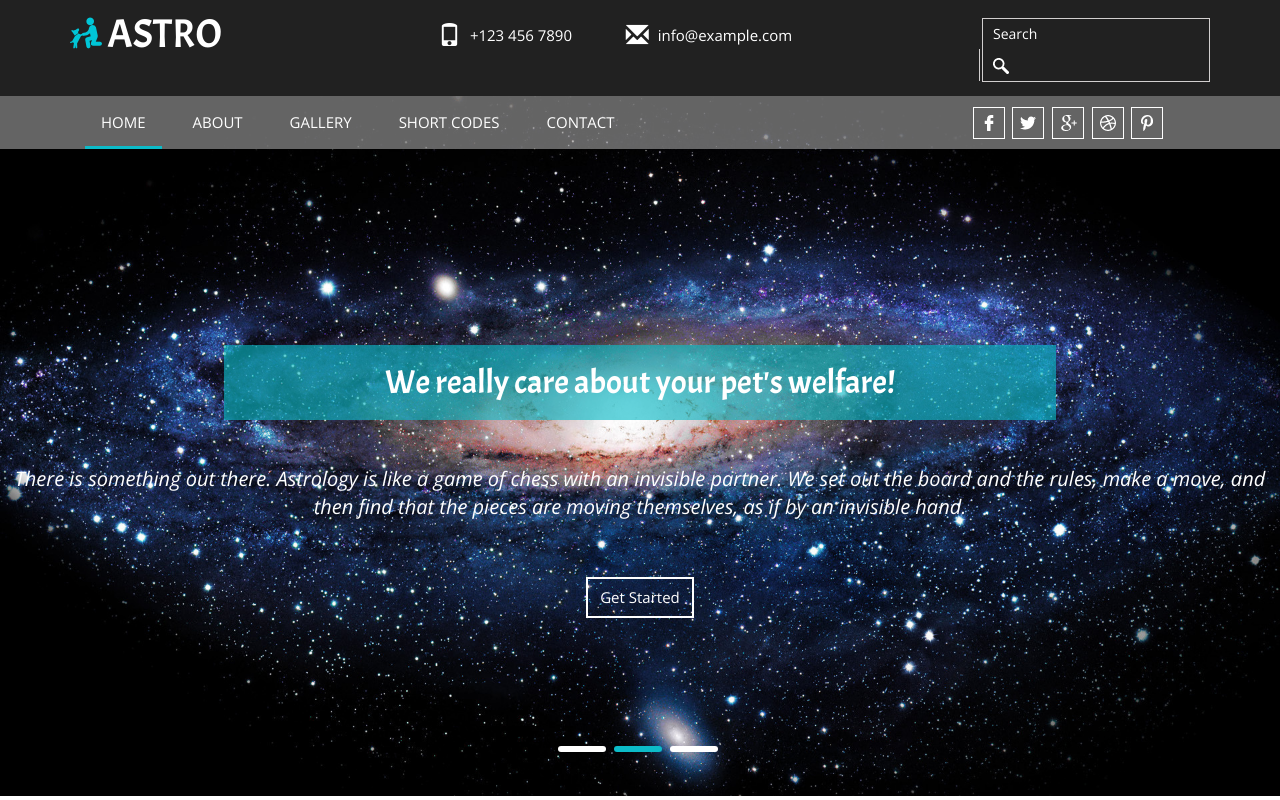
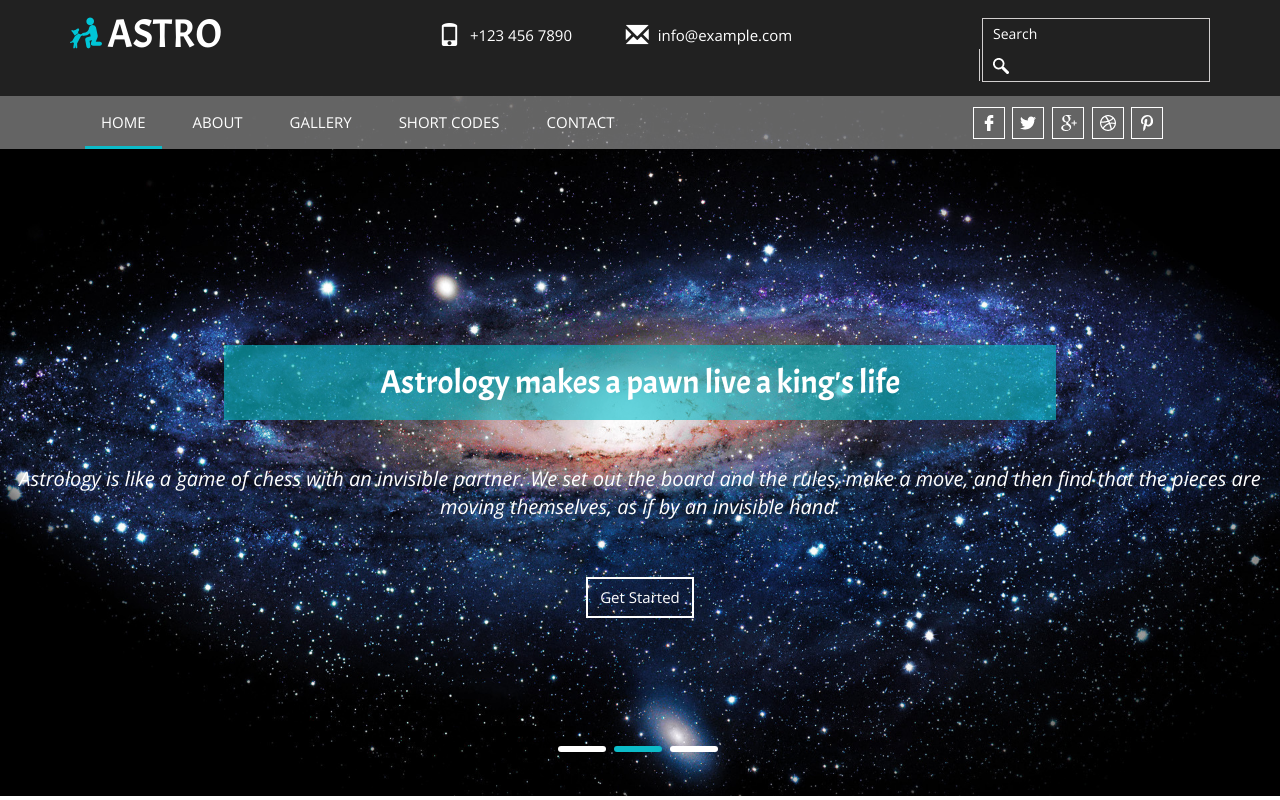
Before and after one commit to vineet7838/astrology-web, a plain HTML site: page index.html in a window 1280 px wide. Shown: the top 800 px of the page. Drawn offline with nearby package versions, Linux system fonts and the light colour scheme.

Commit message:
some more changes

```diff
--- a/index.html
+++ b/index.html
@@ -140,15 +140,15 @@
 				</li>
 				<li>
 					<div class="ban-info">
-						<h3>We really care about your pet's welfare!</h3>
-						<p>There is something out there. Astrology is like a game of chess with an invisible partner. We set out the board and the rules, make a move, and then find that the pieces are moving themselves, as if by an invisible hand.
+						<h3>Astrology makes a pawn live a king's life</h3>
+						<p>Astrology is like a game of chess with an invisible partner. We set out the board and the rules, make a move, and then find that the pieces are moving themselves, as if by an invisible hand.
 						</p>
 						<a class="hvr-rectangle-out" href="sign-up.html">Get Started</a>
 					</div>
 				</li>
 				<li>
 					<div class="ban-info">
-						<h3>We love to walk and play with your awesome dogs!</h3>
+						<h3>The road to success is just a click away...</h3>
 						<p>Astrology is like a map. Like a roadmap, astrology is meant to be a useful tool to help guide you to wherever you want to go.</p>
 						<a class="hvr-rectangle-out" href="sign-up.html">Get Started</a>
 					</div>
```
